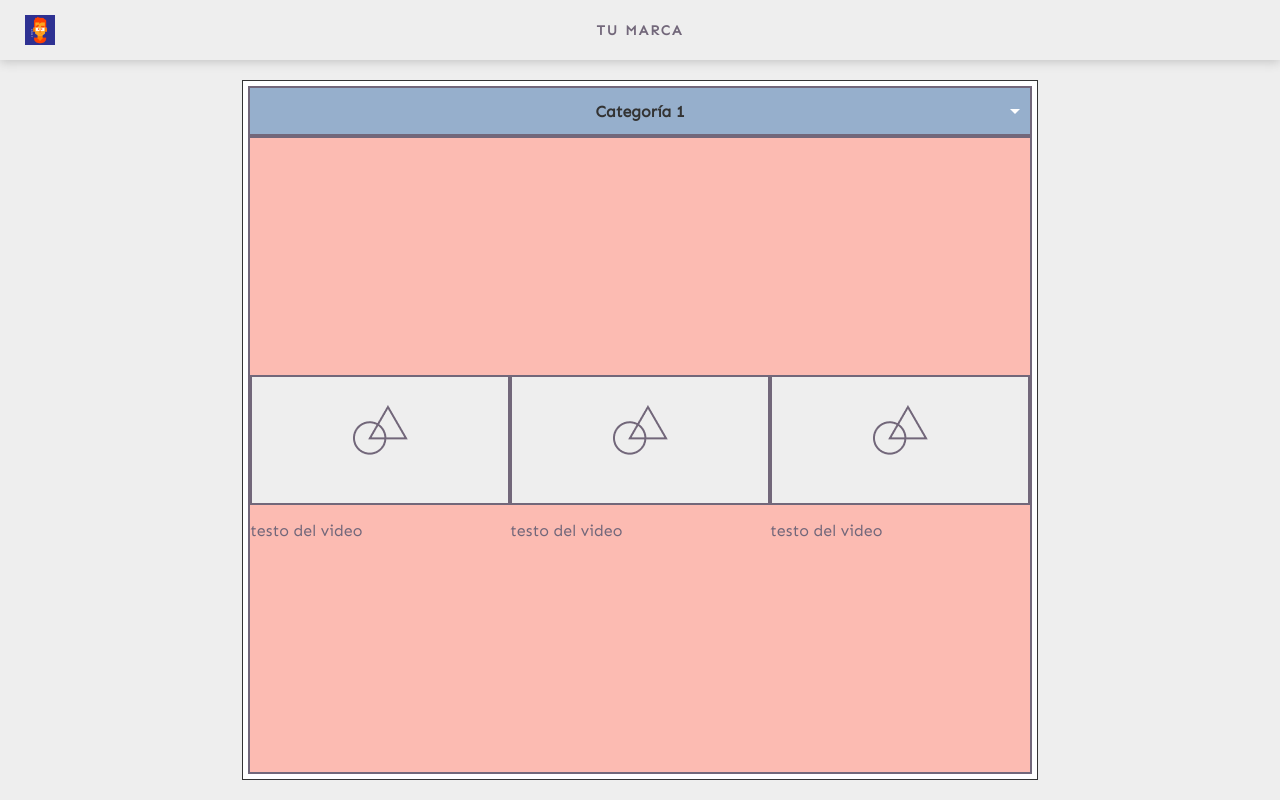
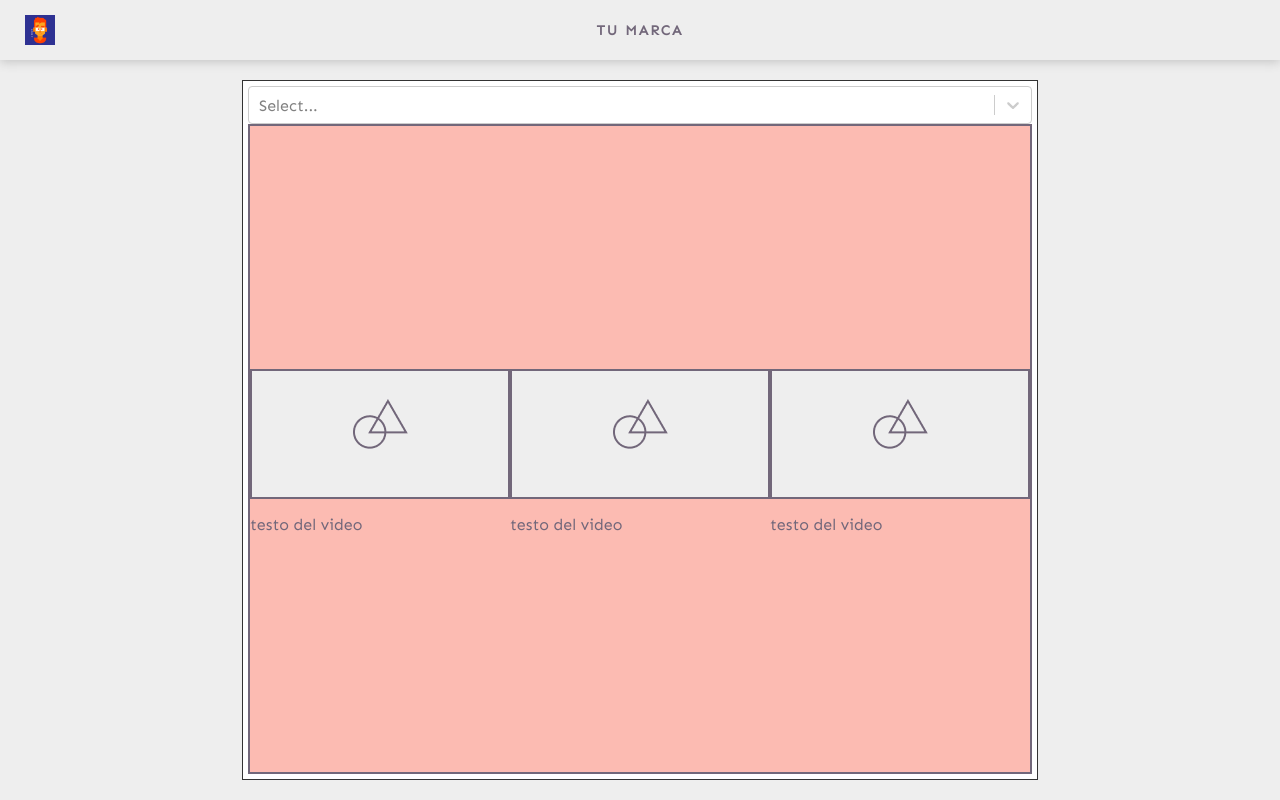
Before and after one commit to jblnco-ing/app-video-pwa, a Next.js app: page / in a window 1280 px wide. Built offline with nearby package versions, Linux system fonts and the light colour scheme.

Commit message:
agregue select-react con su estilo pre-determinado

```diff
--- a/components/shared/ListContainer.js
+++ b/components/shared/ListContainer.js
@@ -2,17 +2,18 @@ import Link from 'next/link'
 import styles from '../../styles/ListContainer.module.css'
 import CardVideo from './CardVideo'
 
+import Select from 'react-select';
+
+const options = [
+    { value: 'chocolate', label: 'Chocolate' },
+    { value: 'strawberry', label: 'Strawberry' },
+    { value: 'vanilla', label: 'Vanilla' }
+  ]
+
 const ListContainer = () => (
     <div className={styles.container}>
-        <div className={styles.select} tabindex="1">
-            <input name="test" type="radio" id="opt1" checked/>
-            <label for="opt1">Categoría 1</label>
-            <input name="test" type="radio" id="opt2"/>
-            <label for="opt2">Categoría 2</label>
-            <input name="test" type="radio" id="opt3"/>
-            <label for="opt3">Categoría 3</label>
-            <input name="test" type="radio" id="opt4"/>
-            <label for="opt4">Categoría 4</label>
+        <div className={styles.select}>
+          <Select options={options} />
         </div>
         <div className={styles.list}>
             <CardVideo/>
--- a/package.json
+++ b/package.json
@@ -11,6 +11,7 @@
     "next": "10.0.5",
     "next-pwa": "^5.0.5",
     "react": "17.0.1",
-    "react-dom": "17.0.1"
+    "react-dom": "17.0.1",
+    "react-select": "^4.1.0"
   }
 }
--- a/styles/ListContainer.module.css
+++ b/styles/ListContainer.module.css
@@ -26,77 +26,5 @@
 }
 
 .select {
-  display:flex;
-  flex-direction: column;
-  position:relative;
-  width:100%;
-  height:50px;
+  width: 100%;
 }
-
-.select label {
-  min-height:50px;
-  display:flex;
-  align-items:center;
-  background: var(--blue);
-  border-top: solid 1px var(--violet);
-  position:absolute;
-  top:0;
-  width: 100%;
-  height: 100%;
-  pointer-events:none;
-  order:2;
-  z-index:1;
-  transition:background .4s ease-in-out;
-  box-sizing:border-box;
-  overflow:hidden;
-  white-space:nowrap;
-  color: white;
-  justify-content: center;
-  font-weight: bold;
-}
-
-.select label:hover {
-  background: var(--pink);
-}
-
-.select:focus label {
-  position:relative;
-  pointer-events:all;
-}
-
-.select input {
-  opacity:0;
-  position:absolute;
-  left:-99999px;
-}
-
-.select input:checked + label {
-  order: 1;
-  z-index:2;
-  background: var(--blue);
-  border: solid 2px var(--violet);
-  color: var(--gray);
-  position:relative;
-}
-
-.select input:checked + label:after {
-  content:'';
-  width: 0;
-	height: 0;
-	border-left: 5px solid transparent;
-	border-right: 5px solid transparent;
-	border-top: 5px solid white;
-  position:absolute;
-  right:10px;
-  top:calc(50% - 2.5px);
-  pointer-events:none;
-  z-index:3;
-}
-
-.select input:checked + label:before {
-  position:absolute;
-  right:0;
-  height: 50px;
-  width: 50px;
-  content: '';
-}
```
Also changed, not shown: 1 other file (tests, documents, lock files or other folders).
